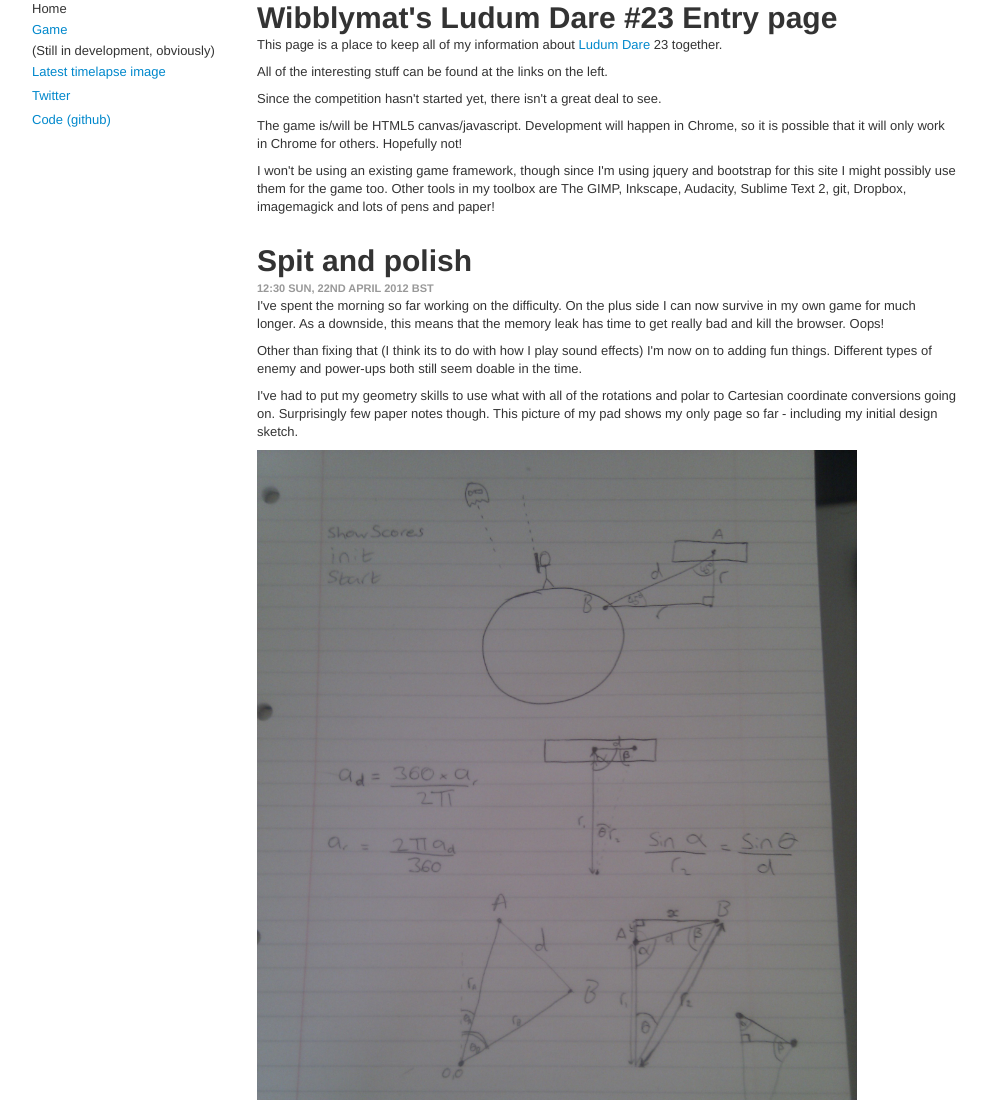
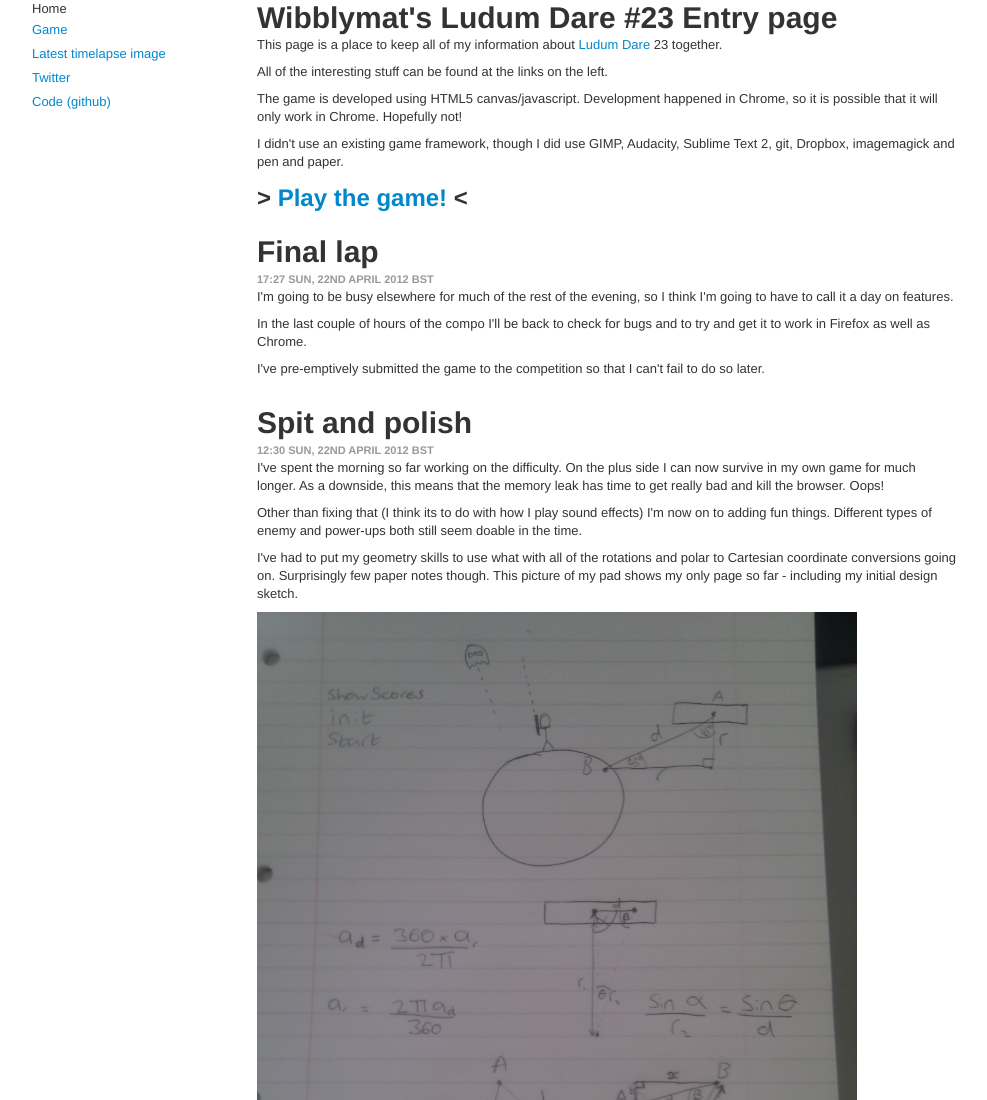
Before and after one commit to dineshkummarc/ld23, a plain HTML site: page index.html in a window 1280 px wide. Shown: the top 1100 px of the page, without its empty margins (153-1140 px from the left). Drawn offline with nearby package versions, Linux system fonts and the light colour scheme.

Commit message:
Update the main site and blog now that we're basically done

```diff
--- a/index.html
+++ b/index.html
@@ -12,7 +12,7 @@
 				<div class="span3">
 					<ul class="nav nav-list">
 						<li class="active">Home</li>
-						<li><a href="game.html">Game</a> (Still in development, obviously)</li>
+						<li><a href="game.html">Game</a></li>
 						<li><a href="timelapse/latest.png">Latest timelapse image</a></li>
 						<li><a href="https://twitter.com/#!/wibblymat">Twitter</a></li>
 						<li><a href="https://github.com/wibblymat/ld23">Code (github)</a></li>
@@ -22,10 +22,20 @@
 					<h1>Wibblymat's Ludum Dare #23 Entry page</h1>
 					<p>This page is a place to keep all of my information about <a href="http://www.ludumdare.com/compo/about-ludum-dare/">Ludum Dare</a> 23 together.</p>
 					<p>All of the interesting stuff can be found at the links on the left.</p>
-					<p>Since the competition hasn't started yet, there isn't a great deal to see.</p>
-					<p>The game is/will be HTML5 canvas/javascript. Development will happen in Chrome, so it is possible that it will only work in Chrome for others. Hopefully not!</p>
-					<p>I won't be using an existing game framework, though since I'm using jquery and bootstrap for this site I might possibly use them for the game too. Other tools in my toolbox are The GIMP, Inkscape, Audacity, Sublime Text 2, git, Dropbox, imagemagick and lots of pens and paper!</p>
+					<p>The game is developed using HTML5 canvas/javascript. Development happened in Chrome, so it is possible that it will only work in Chrome. Hopefully not!</p>
+					<p>I didn't use an existing game framework, though I did use GIMP, Audacity, Sublime Text 2, git, Dropbox, imagemagick and pen and paper.</p>
 
+					<div><h2>&gt; <a href="game.html">Play the game!</a> &lt;</h2></div>
+
+					<br />
+
+					<div id="blog-7">
+						<h1>Final lap</h1>
+						<h6>17:27 Sun, 22nd April 2012 BST</h6>
+						<p>I'm going to be busy elsewhere for much of the rest of the evening, so I think I'm going to have to call it a day on features.</p>
+						<p>In the last couple of hours of the compo I'll be back to check for bugs and to try and get it to work in Firefox as well as Chrome.</p>
+						<p>I've pre-emptively submitted the game to the competition so that I can't fail to do so later.</a>
+					</div>
 					<br />
 
 					<div id="blog-6">
```
Also changed, not shown: game.html (+8 -0 lines).
